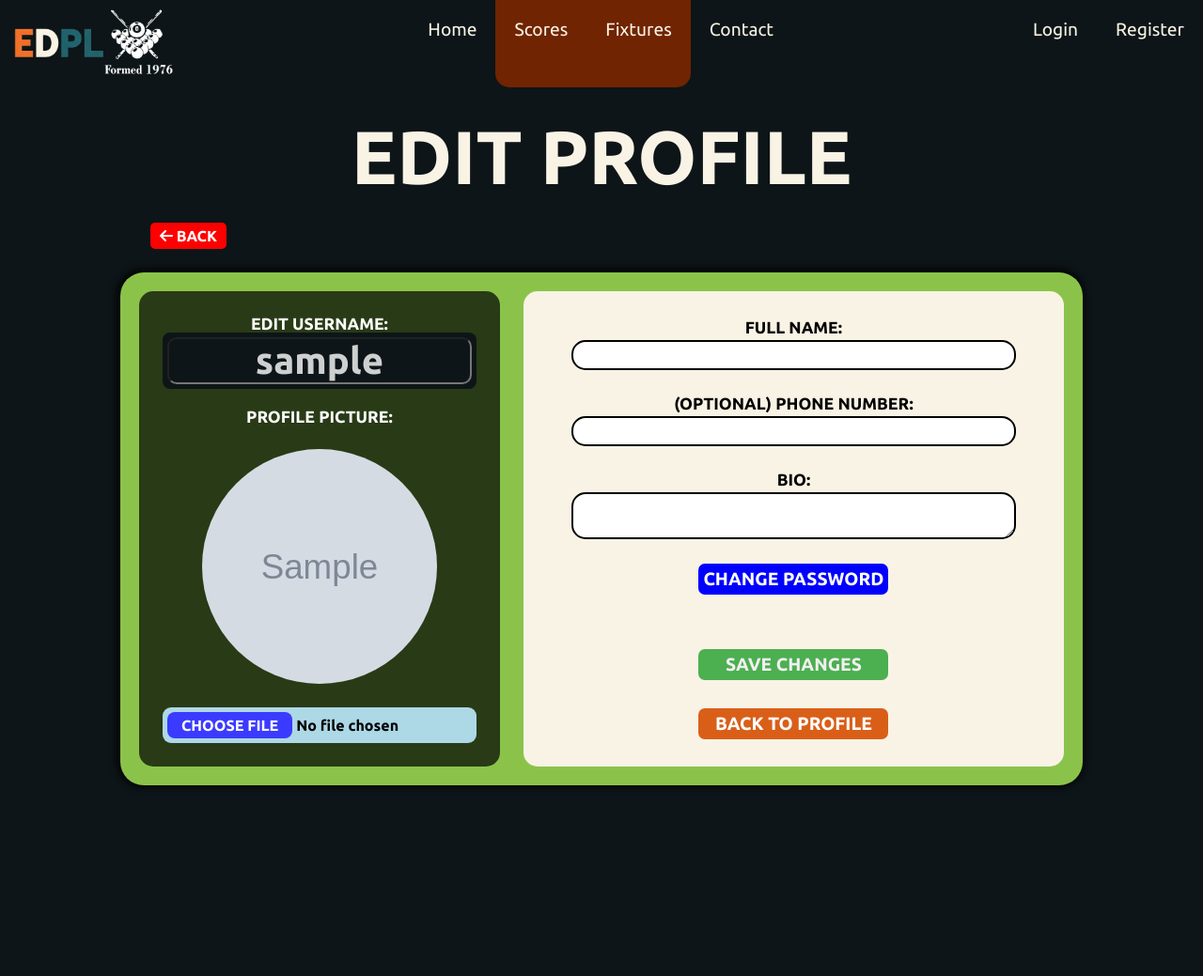
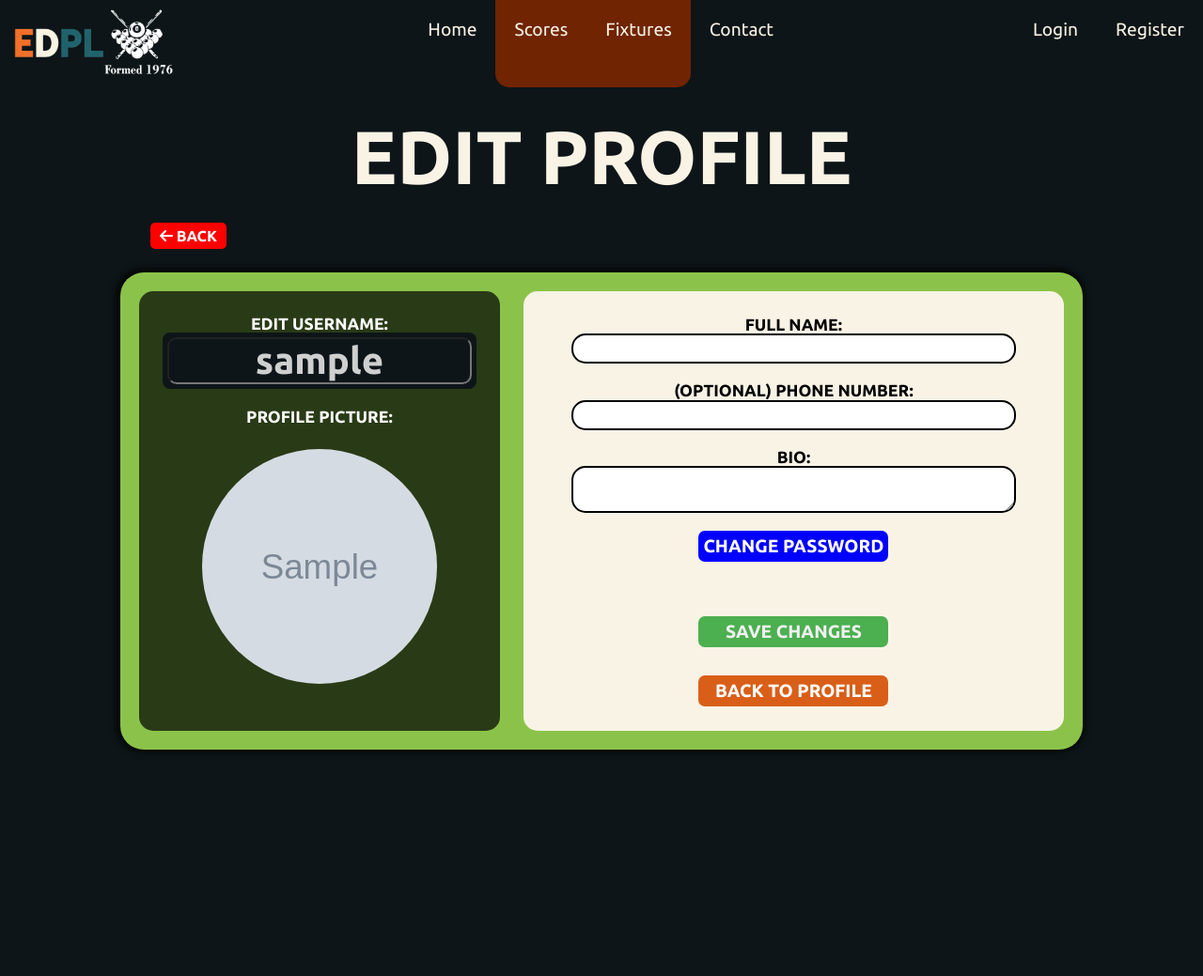
Before and after one commit to Jawrynx/ErdPL, a Django app: template users/templates/users/edit_profile.html in a window 1280 px wide. Shown: the top 1039 px of the page at 94% size. Run offline with Django 5.2, Linux system fonts and the light colour scheme; the template is opened without the code that fills it: most values are stand-ins (such as "Sample title", 1, 10 or a date in 2020); grey boxes marked "Sample" are stand-in pictures; some libraries are stand-ins or nearby versions.

Commit message:
Setup for GCS

```diff
--- a/users/templates/users/edit_profile.html
+++ b/users/templates/users/edit_profile.html
@@ -29,9 +29,9 @@
           {% if profile.profile_picture %}
             <img src="{{ profile.profile_picture.url }}" alt="Current Profile Picture">
           {% else %}
-            <img src="../../../../media/profile_default.jpeg">
+            <img src="{{ MEDIA_URL }}profile_default.jpeg">
           {% endif %}
-          <input type="file" id="id_profile_picture" name="profile_picture" />
+          <input type="file" id="id_profile_picture" name="profile_picture" style="display: none;"/>
         </div>
 
         <div class="edit-profile-info">
```
